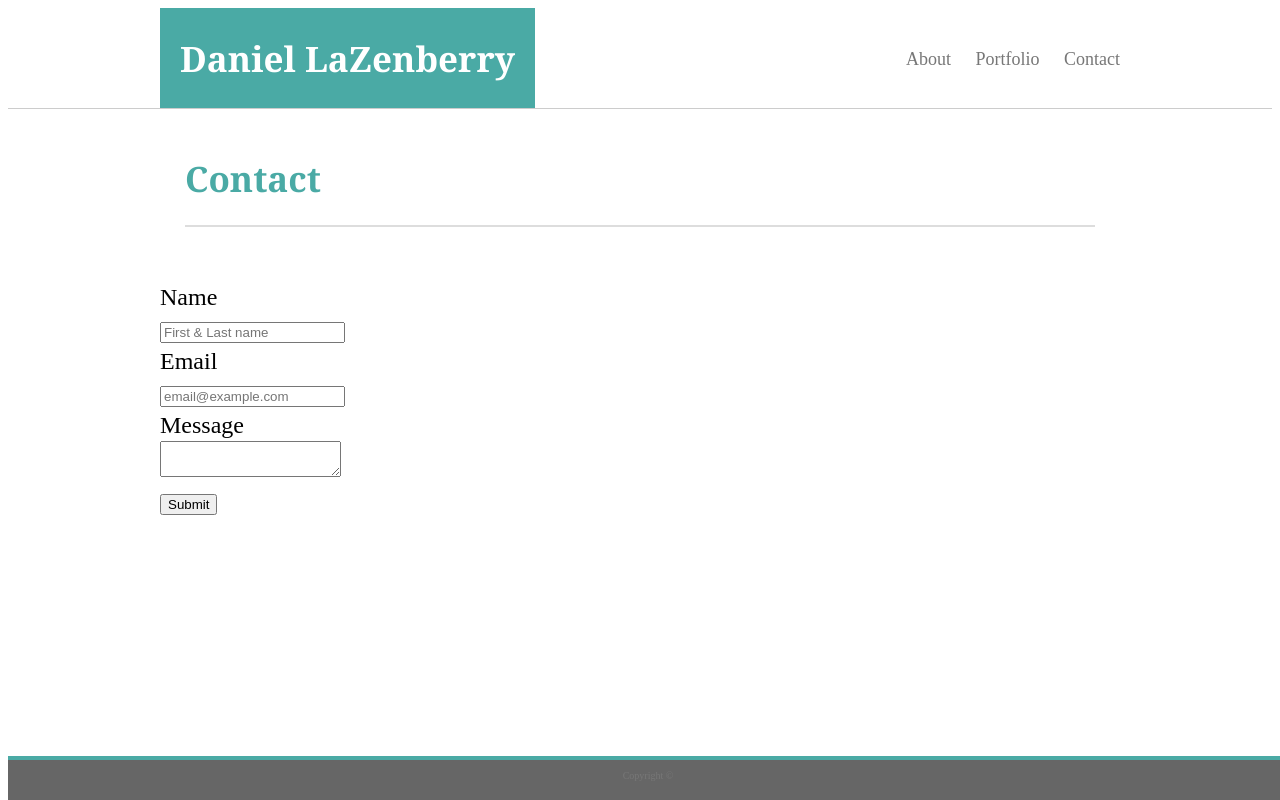
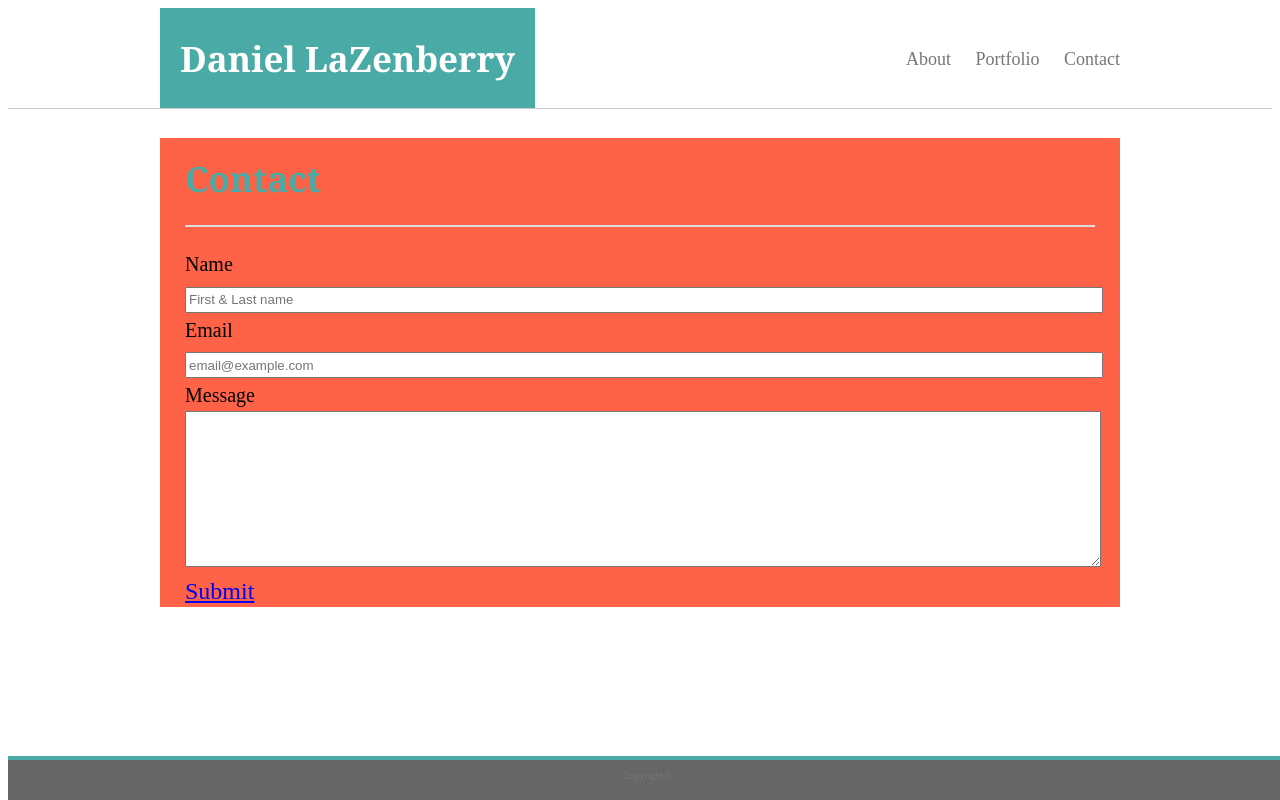
Before and after one commit to DanLaZ/Basic-Portfolio, a plain HTML site: page contact.html in a window 1280 px wide. Drawn offline with Linux system fonts and the light colour scheme.

Commit message:
changed submit button to a href link instead

```diff
--- a/assets/css/style.css
+++ b/assets/css/style.css
@@ -8,7 +8,7 @@ body {
     width: 960px;
     max-width: 100%;
     margin: 0 auto;
-    background-color: #ffffff;
+    background-color: tomato;
     font-family: Arial, 'Helvetica Neue' Helvetica, sans-serif;
 
 }
@@ -78,10 +78,11 @@ nav ul li a {
 
 h2 {
     font-size: 35px;
-    padding: 25px;
+    padding: 0 25px;
+    padding-top: 25px;
     color: #4aaaa5;
     font-family: Georgia, 'Times New Roman', Times, serif;
-
+    margin-bottom: 20px;
 }
 
 .borderCENTER {
@@ -120,3 +121,55 @@ p {
     color: #777777;
 
 }
+
+form {
+    margin: 0 25px;
+
+
+
+}
+
+label {
+    font-size: 20px;
+
+
+}
+
+#message-margin {
+
+
+}
+
+#name, #email, #user_message {
+    width: 100%;
+
+}
+
+#name, #email {
+    height: 20px;
+
+}
+
+#user_message {
+    height: 150px;
+
+}
+
+
+
+#message {
+    margin: 20px 0;
+    display: inline-block;
+    background-color: #4aaaa5;
+    color: white;
+    padding: 20px 0;
+    height: 35px;
+    width: 110px;
+    text-decoration-style: none;
+    text-decoration: none;
+}
+
+#submit {
+    align-content: center;
+
+}
--- a/contact.html
+++ b/contact.html
@@ -39,7 +39,7 @@
     </header>
 
     <!--wrapper-->
-    <div class="wrapper">
+    <section class="wrapper">
 
         <!-- Contact Header -->
         <h2 class="head-2s">
@@ -51,7 +51,7 @@
         </h2>
 
         <!-- Forms -->
-        <form id="form" action="#">
+        <form class="form" action="#">
             <label for="name">Name</label>
             <br>
             <input id="name" type="text" placeholder="First & Last name" required>
@@ -62,12 +62,13 @@
             <br>
             <label for="message">Message</label>
             <br>
-            <textarea name="user_message"></textarea>
+            <textarea id="user_message"></textarea>
             <br>
-            <input id="message" type="submit" value="Submit">
+            <a href="#" id="submit">Submit</a>
+
         </form>
 
-    </div>
+    </section>
 
     <!--Footer-->
     <footer class="foot">Copyright &copy; </footer>
```
Also changed, not shown: portfolio.html (+7 -7 lines).
